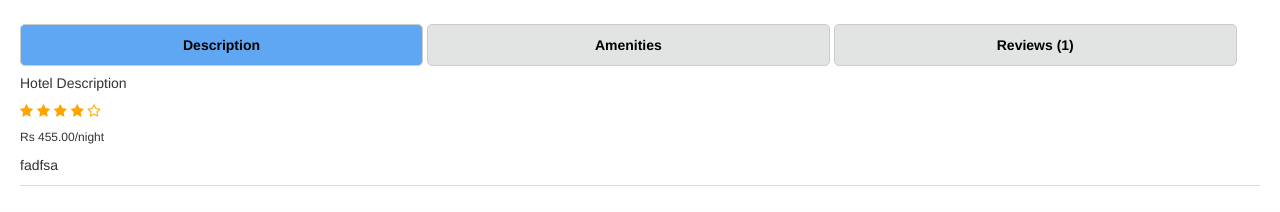
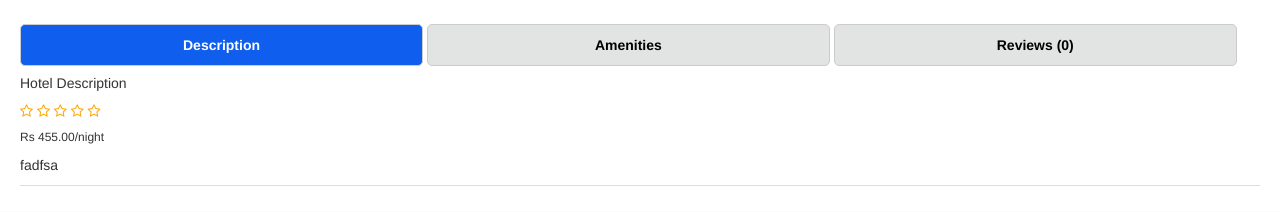
Before and after one commit to JEENB/AP_Etravel, a Django app: a page that uses mysite/home/templates/hotel_detail.html in a window 1280 px wide. Shown: the part 551-763 px from the top of the page. Run offline with Django 3.2, Linux system fonts and the light colour scheme; data comes from the database, SQL or seed files in the repository; both versions use the stored data as it was after the commit; some libraries are stand-ins or nearby versions.

Commit message:
created review

```diff
--- a/mysite/home/static/CSS/index.css
+++ b/mysite/home/static/CSS/index.css
@@ -1249,7 +1249,7 @@ background-color: #415c97;
 	margin-top: 4px;
 }
 #details .after {
-	border: 2px solid #415c97;
+	border: 2px solid #0f5EEE;
 	border-radius: 75px;
 	width: 60%;
 	margin-left: 20%;
@@ -1303,7 +1303,8 @@ background-color: #415c97;
 	background-color: #e37a23;
 }
 .tab button.active {
-	background-color: #60A7F3;
+	background-color: #0f5EEE;
+	color: white;
 }
 
 #reviews .fa{
--- a/mysite/home/templates/hotel_detail.html
+++ b/mysite/home/templates/hotel_detail.html
@@ -19,11 +19,12 @@
         <div class="col">
           <h1> {{hotel.title}}, {{ hotel.location }}</h1>
           <div class="star-rating">
-            <i class="fa fa-star"></i>
-            <i class="fa fa-star"></i>
-            <i class="fa fa-star"></i>
-            <i class="fa fa-star"></i>
-            <i class="fa fa-star-o"></i>
+            <i class="fa fa-star{% if hotel.averagerev < 1 %}-o empty{% endif %}"></i>
+            <i class="fa fa-star{% if hotel.averagerev < 2 %}-o empty{% endif %}"></i>
+            <i class="fa fa-star{% if hotel.averagerev < 3 %}-o empty{% endif %}"></i>
+            <i class="fa fa-star{% if hotel.averagerev < 4 %}-o empty{% endif %}"></i>
+            <i class="fa fa-star{% if hotel.averagerev < 5 %}-o empty{% endif %}"></i>
+            {{ hotel.averagerev |stringformat:".1f" }}
           </div>
           <h4>Rs.{{ hotel.price }}/night</h4>
           <h5><b>Location Overview</b></h5>
@@ -70,16 +71,16 @@
       <div class="tab">
         <button class="tablinks" onclick="openItem(event, 'Description')" id="defaultOpen">Description</button>
         <button class="tablinks" onclick="openItem(event, 'Information')">Amenities</button>
-        <button class="tablinks" onclick="openItem(event, 'Reviews')">Reviews (1)</button>
+        <button class="tablinks" onclick="openItem(event, 'Reviews')">Reviews ({{ hotel.countrev }})</button>
       </div>
       <div id="Description" class="tabcontent">
         <h5>Hotel Description</h5>
           <div class="star-rating">
-            <i class="fa fa-star"></i>
-            <i class="fa fa-star"></i>
-            <i class="fa fa-star"></i>
-            <i class="fa fa-star"></i>
-            <i class="fa fa-star-o"></i>
+            <i class="fa fa-star{% if hotel.averagerev < 1 %}-o empty{% endif %}"></i>
+            <i class="fa fa-star{% if hotel.averagerev < 2 %}-o empty{% endif %}"></i>
+            <i class="fa fa-star{% if hotel.averagerev < 3 %}-o empty{% endif %}"></i>
+            <i class="fa fa-star{% if hotel.averagerev < 4 %}-o empty{% endif %}"></i>
+            <i class="fa fa-star{% if hotel.averagerev < 5 %}-o empty{% endif %}"></i>
           </div>
           <h6>Rs {{ hotel.price }}/night</h6>
           <p>{{ hotel.description|safe }}
@@ -142,50 +143,53 @@
       </div>
 
       <div id="Reviews" class="tabcontent">
-        <h5><span>1</span> review for <span>Le Meridian, Paro</span></h5>
-          <div>
-            <img src="images/download.png" width="62" alt="Generic placeholder image">
+        <div class="row">
+          {% for review in reviews %}
+            <div class="col">
+              <img src="{% static ''%}images/download.png" width="62" alt="Generic placeholder image">
               <div>
                 <div>
                   <p>
-                  <strong>Ned </strong>
-                  <span>– </span><span>November 26, 2020</span>
+                    <strong>{{ user.first_name}} {{ user.last_name}} </strong>
+                    <span>– </span><span>{{ review.created }}</span>
                   </p>
                   <div class="star-rating">
-                  <i class="fa fa-star"></i>
-                  <i class="fa fa-star"></i>
-                  <i class="fa fa-star"></i>
-                  <i class="fa fa-star"></i>
-                  <i class="fa fa-star-o"></i>
+                    <i class="fa fa-star{% if review.rate < 1 %}-o empty{% endif %}"></i>
+                    <i class="fa fa-star{% if review.rate < 2 %}-o empty{% endif %}"></i>
+                    <i class="fa fa-star{% if review.rate < 3 %}-o empty{% endif %}"></i>
+                    <i class="fa fa-star{% if review.rate < 4 %}-o empty{% endif %}"></i>
+                    <i class="fa fa-star{% if review.rate < 5 %}-o empty{% endif %}"></i>
                   </div>
                 </div>
-              <p>Amazing accommodation at a reasonable price!</p>
+                <p>{{review.comment}}</p>
               </div>
             </div>
-
+          {% endfor %}
+        </div>
           <hr>
           <h5>Add a review</h5>
+          <form method="POST" action="/hotel/addreview/{{ hotel.id }}">
+            {% csrf_token %}
               <fieldset class="rating">
-            <input type="radio" id="star5" name="rating" value="5" /><label for="star5" title="Outstanding"></label>
-            <input type="radio" id="star4" name="rating" value="4" /><label for="star4" title="Very Good"></label>
-            <input type="radio" id="star3" name="rating" value="3" /><label for="star3" title="Good"></label>
-            <input type="radio" id="star2" name="rating" value="2" /><label for="star2" title="Poor"></label>
-            <input type="radio" id="star1" name="rating" value="1" /><label for="star1" title="Very Poor"></label>
+                <input type="radio" id="star5" name="rate" value="5" /><label for="star5" title="Outstanding"></label>
+                <input type="radio" id="star4" name="rate" value="4" /><label for="star4" title="Very Good"></label>
+                <input type="radio" id="star3" name="rate" value="3" /><label for="star3" title="Good"></label>
+                <input type="radio" id="star2" name="rate" value="2" /><label for="star2" title="Poor"></label>
+                <input type="radio" id="star1" name="rate" value="1" /><label for="star1" title="Very Poor"></label>
               </fieldset>
               <div>
                 <!-- Your review -->
                 <div class="review-form">
-              <textarea id="review-form" rows="4" placeholder="Your Review"></textarea>
+                  <input type="text" id="form75" placeholder="Your Review" name = "comment">
                 </div>
-            <div class="review-form">
-              <input type="text" id="form75" placeholder="Name">
+              {% if user.id is none %}
+               <h4> Please Login to add review </h4>
+              {% else %}
+                <div class="text-right pb-2">
+                  <button type="submit" class="btn btn-primary">Add a review</button>
                 </div>
-            <div class="review-form">
-              <input type="email" id="form77"  placeholder="Email">
-            </div>
-            <div class="text-right pb-2">
-              <button type="button" class="btn btn-primary">Add a review</button>
-            </div>
+              {% endif %}
+            </form>
           </div>
       </div>
     </div>
@@ -247,11 +251,11 @@
         <div><p class="price">Rs. {{ hotel.price }} /night</p>
         <p class="city">{{ hotel.location }}, {{ hotel.country }}</p></div>
         <div class="star-rating">
-          <i class="fa fa-star"></i>
-          <i class="fa fa-star"></i>
-          <i class="fa fa-star"></i>
-          <i class="fa fa-star"></i>
-          <i class="fa fa-star-o"></i>
+          <i class="fa fa-star{% if hotel.averagerev < 1 %}-o empty{% endif %}"></i>
+          <i class="fa fa-star{% if hotel.averagerev < 2 %}-o empty{% endif %}"></i>
+          <i class="fa fa-star{% if hotel.averagerev < 3 %}-o empty{% endif %}"></i>
+          <i class="fa fa-star{% if hotel.averagerev < 4 %}-o empty{% endif %}"></i>
+          <i class="fa fa-star{% if hotel.averagerev < 5 %}-o empty{% endif %}"></i>
         </div>
         <a href="/hotel/{{ hotel.id }}/{{ hotel.slug }}" class="btn btn-secondary">View Details</a>
       </div>
--- a/mysite/home/views.py
+++ b/mysite/home/views.py
@@ -1,6 +1,6 @@
 from django.shortcuts import render
 from django.http import HttpResponse
-from hotel.models import Hotel, Category, Images
+from hotel.models import Hotel, Category, Images, Review
 from .forms import Search
 import json
 # Create your views here.
@@ -63,12 +63,12 @@ def hotel_detail_view(request, id, slug):
     hotel      = Hotel.objects.get(pk = id)
     img         = Images.objects.filter(hotel_id= id)
     more_like   = Hotel.objects.all().order_by('?')[:4]
-    # reviews     = Review.objects.filter(product_id = id).order_by('?')[:4]
+    reviews     = Review.objects.filter(hotel_id = id).order_by('?')[:4]
     context     = {
         'hotel'   : hotel,
         'more_like' : more_like,
         'img'       : img,
-        # 'reviews'   : reviews
+        'reviews'   : reviews
     }
     return render(request, 'hotel_detail.html', context)
 
--- a/mysite/hotel/models.py
+++ b/mysite/hotel/models.py
@@ -2,6 +2,9 @@ from django.db import models
 from ckeditor_uploader.fields import  RichTextUploadingField
 from django.urls import reverse
 from django.utils.safestring import mark_safe
+from django.forms import ModelForm
+from django.contrib.auth.models import User
+from django.db.models import Avg, Count
 
 # Create your models here.
 
@@ -37,6 +40,22 @@ class Hotel(models.Model):
     rooms       = models.IntegerField()
     slug        = models.SlugField(unique = True, null = False, max_length=20)
 
+#django aggregation to count reviews and average reviews
+    def countrev(self):
+        countreview = Review.objects.filter(hotel= self).aggregate(count=Count('id'))
+        counter = int(countreview["count"])
+        return counter
+
+    def averagerev(self):
+        averagereview = Review.objects.filter(hotel= self).aggregate(average=Avg('rate'))
+        if averagereview["average"] is None:
+            avg = 0
+            return avg
+        else:
+            avg = float(averagereview["average"])
+            return avg
+
+
     def get_absolute_url(self):
         return reverse('hotel_title', kwargs={'slug': self.slug})
 
@@ -54,3 +73,26 @@ class Images(models.Model):
 
     def __str__(self):
         return self.hotel.title
+
+class Review(models.Model):
+    user    = models.ForeignKey(User, on_delete= models.CASCADE)
+    hotel   = models.ForeignKey(Hotel, on_delete= models.CASCADE)
+    comment = models.CharField(max_length=1000)
+    rate    = models.IntegerField(default=0,)
+    created = models.DateTimeField(auto_now_add=True)
+    updated = models.DateTimeField(auto_now=True)
+
+    def __str__(self):
+        return self.hotel.title
+
+    @property
+    def hotel_name(self):
+        return (self.hotel.title)
+
+
+
+
+class ReviewForm(ModelForm):
+    class Meta:
+        model = Review
+        fields = ['comment', 'rate']
--- /dev/null
+++ b/mysite/hotel/urls.py
@@ -0,0 +1,7 @@
+from django.urls import path, include
+from . import views
+
+urlpatterns = [
+    path('addreview/<int:id>', views.addreview, name='addreview'),
+
+]
--- a/mysite/mysite/urls.py
+++ b/mysite/mysite/urls.py
@@ -17,6 +17,7 @@ from django.contrib import admin
 from django.urls import path, include
 from home import urls
 from user import urls
+from hotel import urls
 from user import views as userviews
 
 
@@ -29,6 +30,7 @@ urlpatterns = [
     path('login/', userviews.loginform, name= 'loginform'),
     path('signup/', userviews.signupform, name= 'signupform'),
     path('user/', include('user.urls')),
+    path('hotel/', include('hotel.urls')),
 
 
 ]
```
Also changed, not shown: mysite/home/templates/bhutan.html (+5 -5 lines), mysite/home/templates/home.html (+5 -5 lines), mysite/home/templates/nepal.html (+5 -5 lines), mysite/hotel/admin.py (+6 -1 lines), mysite/hotel/views.py (+25 -1 lines), mysite/db.sqlite3, mysite/hotel/migrations/0004_review.py (added). Lines whose indentation alone changed are shown as unchanged.
